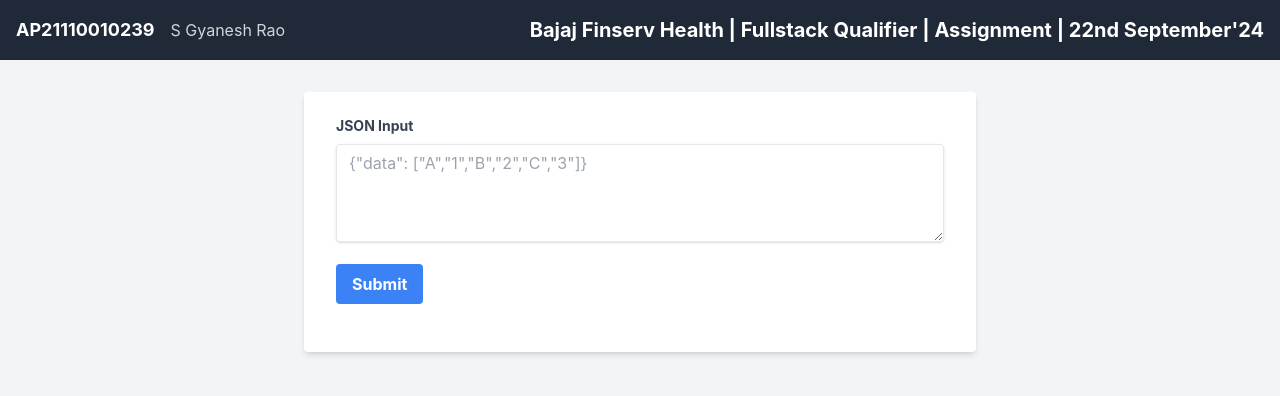
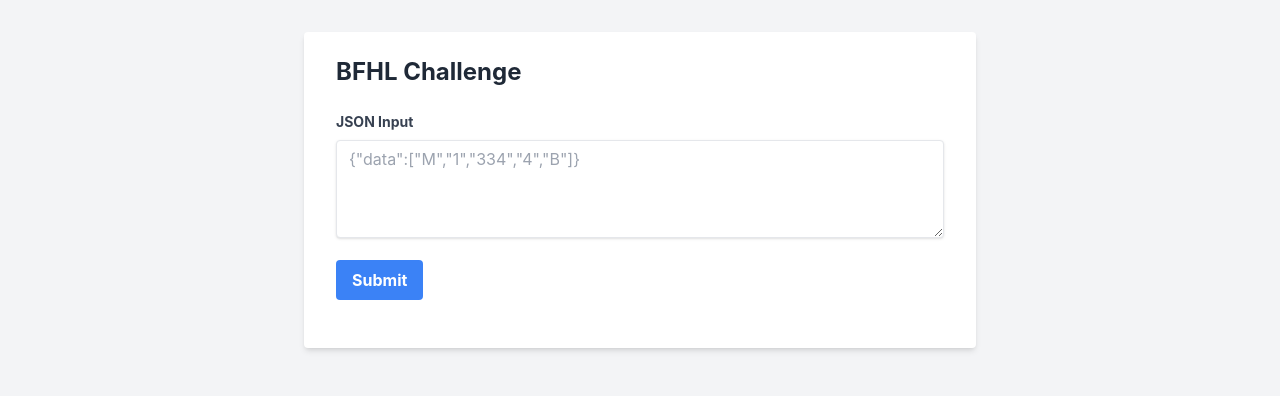
Before and after one commit to ayyush1738/BajajTest2, a React (Create React App) app: page / in a window 1280 px wide. Shown: the top 396 px of the page. Built offline with nearby package versions, Linux system fonts and the light colour scheme.

Commit message:
Frontend

```diff
--- a/public/index.html
+++ b/public/index.html
@@ -24,7 +24,7 @@
       work correctly both with client-side routing and a non-root public URL.
       Learn how to configure a non-root public URL by running `npm run build`.
     -->
-    <title>AP21110011194</title>
+    <title>Bajaj Finserv</title>
   </head>
   <body>
     <noscript>You need to enable JavaScript to run this app.</noscript>
--- a/src/App.js
+++ /dev/null
@@ -1,18 +0,0 @@
-import React, { useEffect } from 'react';
-import BFHLForm from './components/BFHLForm';
-import NavBar from './components/navbar';
-
-function App() {
-     useEffect(() => {
-          document.title = 'AP21110010239';
-     }, []);
-
-     return (
-          <div className="App">
-               <NavBar/>
-               <BFHLForm />
-          </div>
-     );
-}
-
-export default App;
--- a/src/components/BFHLForm.js
+++ b/src/components/BFHLForm.jsx
@@ -25,7 +25,7 @@ const BFHLForm = () => {
 
         try {
             const parsedJson = JSON.parse(jsonInput);
-             const { data } = await axios.post('https://bajaj-finserv-backend-gules.vercel.app/bfhl', parsedJson);
+             const { data } = await axios.post('https://bajaj-test1.vercel.app/bfhl', parsedJson);
             setResponse(data);
         } catch (err) {
             if (err instanceof SyntaxError) {
--- a/src/components/navbar.jsx
+++ b/src/components/navbar.jsx
@@ -5,12 +5,9 @@ const NavBar = () => {
         <nav className="bg-gray-800 p-4">
             <div className="max-w-7xl mx-auto flex flex-col sm:flex-row justify-between items-center space-y-2 sm:space-y-0">
                 <div className="flex flex-col sm:flex-row items-center sm:space-x-4">
-                    <span className="text-white font-bold text-lg">AP21110010239</span>
+                    <span className="text-white font-bold text-lg">Bajaj Finserv Health</span>
                     <span className="text-gray-300">S Gyanesh Rao</span>
                 </div>
-                <h1 className="text-white font-bold text-xl text-center sm:text-left mt-2 sm:mt-0">
-                    Bajaj Finserv Health | Fullstack Qualifier | Assignment | 22nd September'24
-                </h1>
             </div>
         </nav>
     );
```
